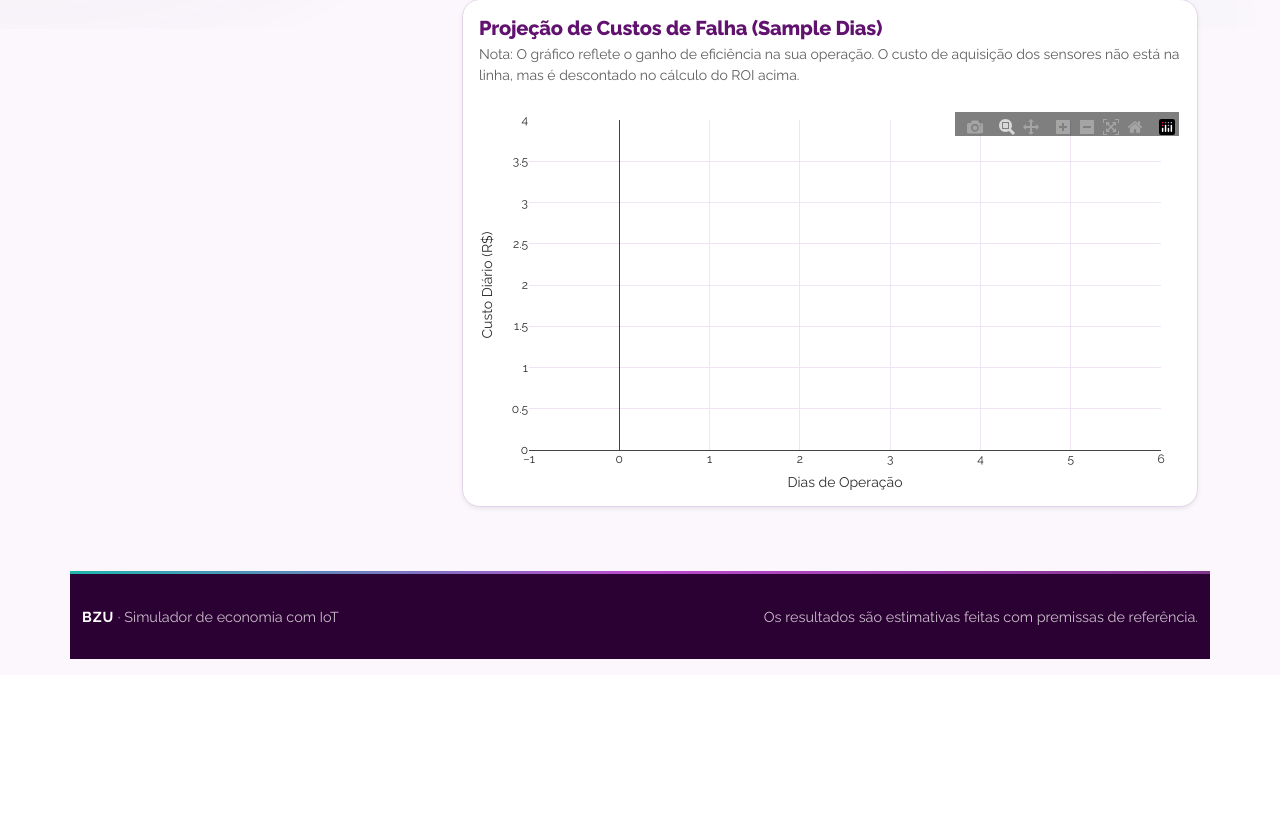
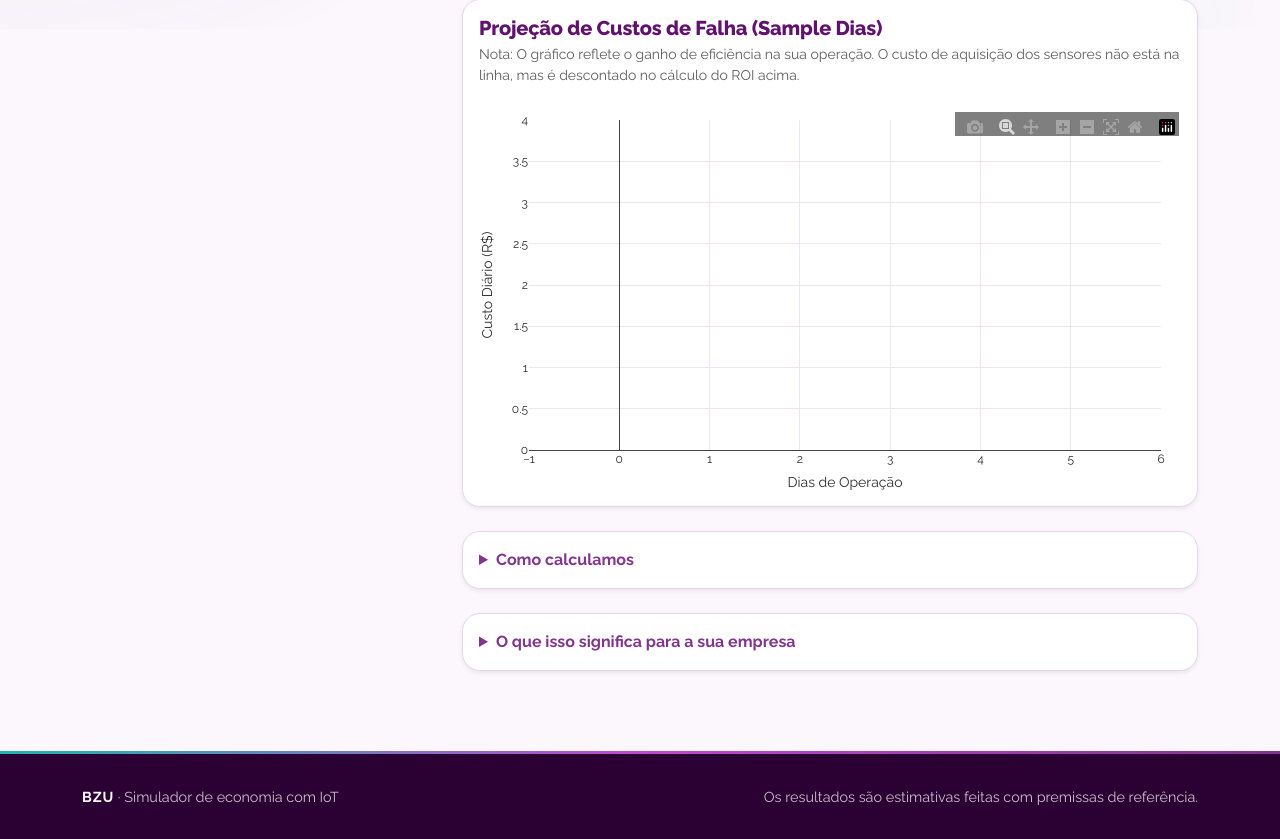
Before and after one commit to Lucca-LBF/projeto-nexus, a Django app: template simulador/templates/simulador/resultado.html in a window 1280 px wide. Shown: the part 787-1626 px from the top of the page. Before the commit the page ends 1446 px from the top, so only its background shows below. Run offline with Django 5.2, Linux system fonts and the light colour scheme; the template is opened without the code that fills it: most values are stand-ins (such as "Sample title", 1, 10 or a date in 2020); some libraries are stand-ins or nearby versions.

Commit message:
fixed button

```diff
--- a/simulador/templates/simulador/resultado.html
+++ b/simulador/templates/simulador/resultado.html
@@ -107,6 +107,21 @@
                 <div id="meu_grafico_iot" style="width: 100%; height: 380px;"></div>
             </div>
         </div>
+                <details class="card shadow-sm border-0 mt-4">
+            <summary class="card-body fw-bold text-info" style="cursor: pointer;">Como calculamos</summary>
+            <div class="card-body pt-0">
+                <ol class="mb-0">
+                    {% for passo in como_calculamos %}
+                    <li class="mb-2">{{ passo }}</li>
+                    {% endfor %}
+                </ol>
+            </div>
+        </details>
+
+        {% include 'simulador/_feedback.html' %}
+    </div>
+</div>
+
 
 <script src="https://cdn.plot.ly/plotly-2.32.0.min.js"></script>
 
```
